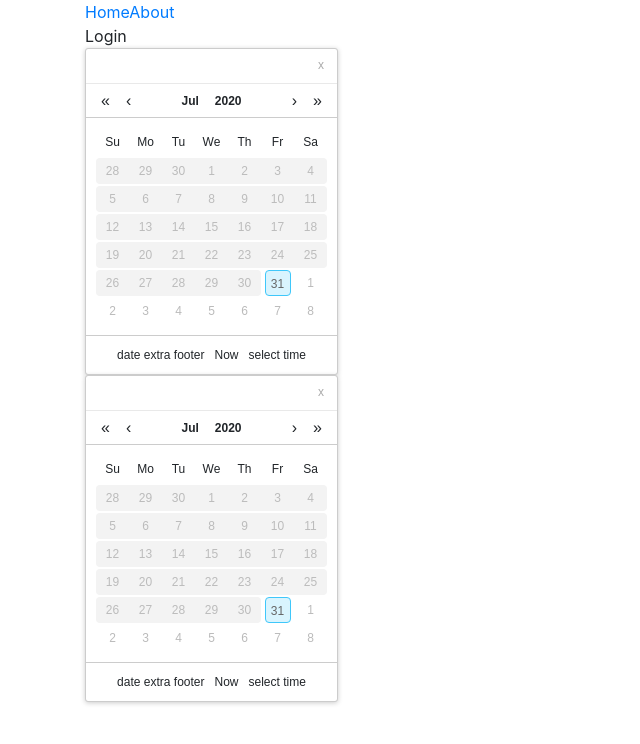
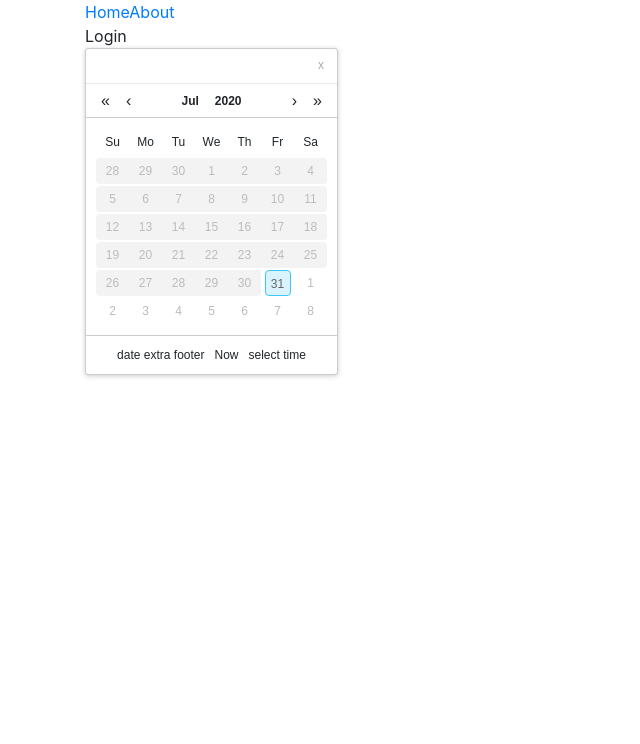
Before and after one commit to randze/Barber-Books, a React (Create React App) app in the folder client/: page / in a window 1280 px wide. Shown: the top 744 px of the page, without its empty margins (0-640 px from the left). Built offline with nearby package versions, Linux system fonts and the light colour scheme.

Commit message:
restricted to 30min intervals

```diff
--- a/client/src/App.js
+++ b/client/src/App.js
@@ -29,6 +29,7 @@ const timePickerElement = <TimePickerPanel
   defaultValue={moment('00:00', 'HH:mm a')}
   showSecond={false}
   use12Hours
+  minuteStep={30}
 />
 
 // functions handling disabling dates and times
@@ -80,7 +81,7 @@ function App() {
           <Route path='/about'><VendorScheduler /></Route>
           <Route path='/'><Login /></Route>
         </Switch>
-        <Calendar id='vendorCalendar'
+        <Calendar id='userCalendar'
           showWeekNumber={false}
           locale={enUS}
           defaultValue={now}
@@ -95,20 +96,7 @@ function App() {
           renderFooter={(mode) => (<span>{mode} extra footer</span>)}
         />
 
-        <Calendar id='userCalendar'
-          showWeekNumber={false}
-          locale={enUS}
-          defaultValue={now}
-          disabledTime={disabledTime}
-          showToday
-          format={getFormat(true)}
-          showOk={false}
-          timePicker={timePickerElement}
-          onChange={onStandaloneChange}
-          disabledDate={disabledDate}
-          onSelect={onStandaloneSelect}
-          renderFooter={(mode) => (<span>{mode} extra footer</span>)}
-        />
+
       </div>
     </div>
   );
```
